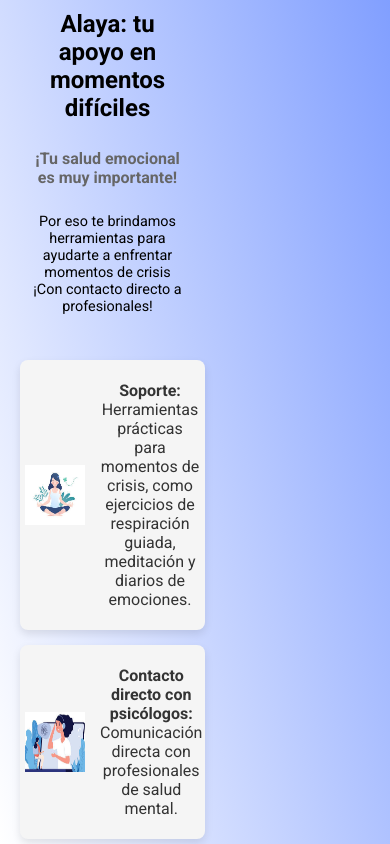
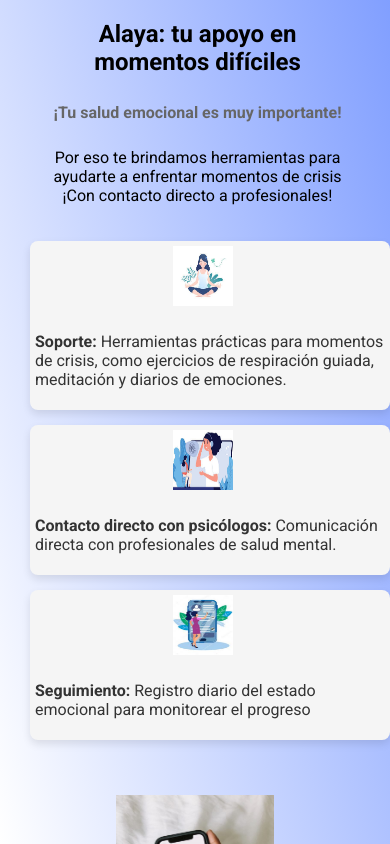
Before and after one commit to FlorSantamaria/LandingPage, a React (Create React App) app: page / in a window 390 px wide. Built offline with nearby package versions, Linux system fonts and the light colour scheme.

Commit message:
tamaños mobile

```diff
--- a/src/page/styles.css
+++ b/src/page/styles.css
@@ -52,23 +52,39 @@ h5 {
     align-items: center;
 }
 
+/* Diseño para pantallas pequeñas */
 @media (max-width: 768px) {
     .container {
         flex-direction: column;
         text-align: center;
     }
 
-    .text-container, .image-container {
-        max-width: 100%;
+    .left-section, .image-container {
+        width: 100%;
         padding: 10px;
     }
 
     .text-container h1 {
-        font-size: 2.5rem;
+        font-size: 2.5rem; /* Ajuste del tamaño del texto en pantallas medianas */
     }
 
-    .text-container p {
-        font-size: 1rem;
+    .benefits-container {
+        margin-top: 10px;
+    }
+
+    .benefit-box {
+        flex-direction: column;
+        align-items: flex-start;
+        text-align: left;
+    }
+
+    .benefit-icon {
+        margin-right: 0;
+        margin-bottom: 10px;
+    }
+
+    .benefit-text {
+        font-size: 0.9rem;
     }
 
     .responsive-image {
@@ -79,10 +95,10 @@ h5 {
 
 @media (max-width: 480px) {
     .text-container h1 {
-        font-size: 2rem;
+        font-size: 2rem; /* Ajuste del tamaño del texto en pantallas muy pequeñas */
     }
 
-    .text-container p {
+    .benefit-text {
         font-size: 0.9rem;
     }
 
```
